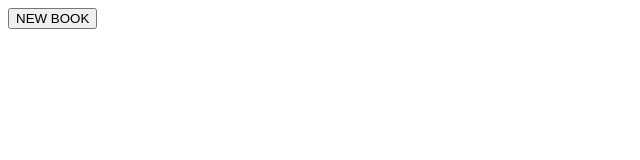
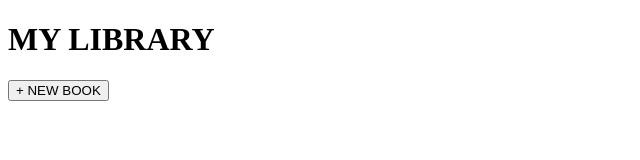
Before and after one commit to indigoBill/library, a plain HTML site: page index.html in a window 1280 px wide. Shown: the whole page, without its empty margins (0-640 px from the left). Drawn offline with Linux system fonts and the light colour scheme.

Commit message:
Add header

```diff
--- a/index.html
+++ b/index.html
@@ -10,7 +10,10 @@
 </head>
 
 <body>
-    <button class="new-book-btn">NEW BOOK</button>
+    <div class="header">
+        <h1>MY LIBRARY</h1>
+    </div>
+    <button class="new-book-btn">+ NEW BOOK</button>
 
     <div class="new-book-modal">
         <div class="modal-content">
```
